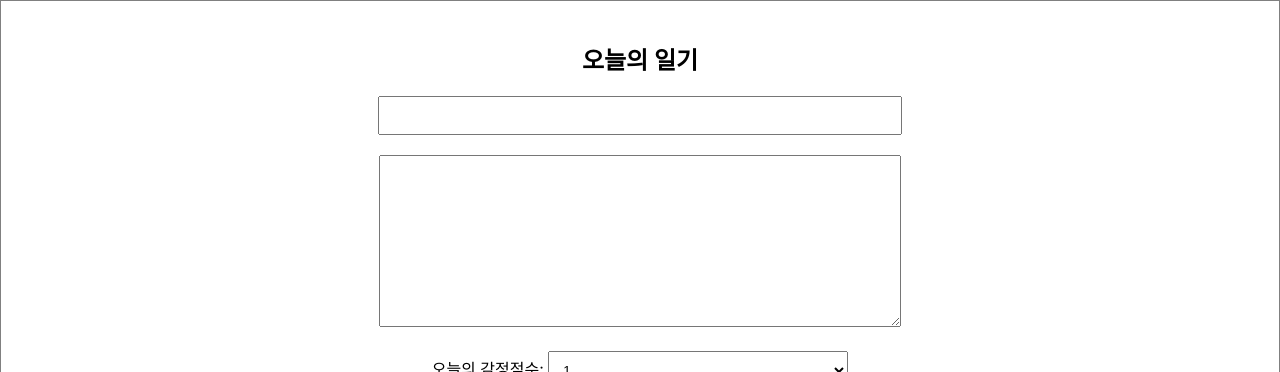
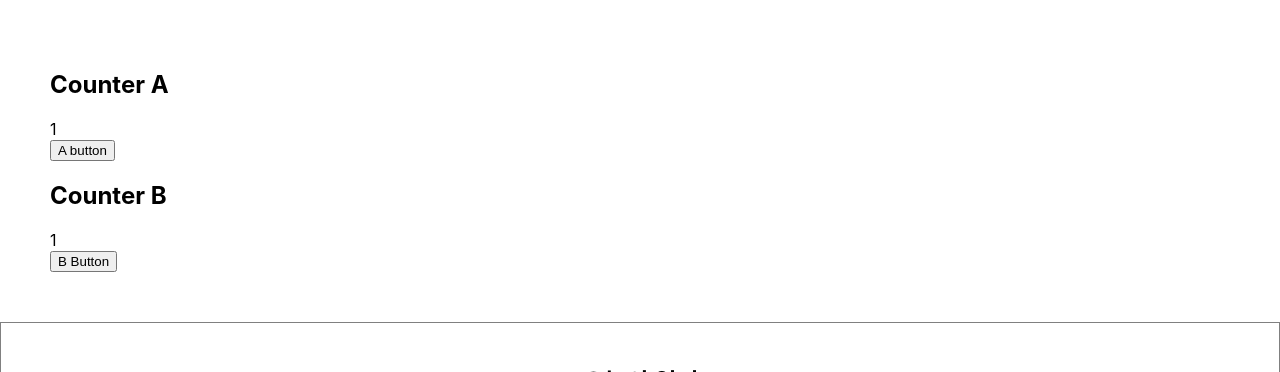
Before and after one commit to dlacked/GDSC_React_Study, a React (Create React App) app: page / in a window 1280 px wide. Shown: the top 372 px of the page. Built offline with nearby package versions, Linux system fonts and the light colour scheme; no server answers.

Commit message:
46. 6-11. 최적화 2 - React.memo

```diff
--- a/src/App.js
+++ b/src/App.js
@@ -2,6 +2,7 @@
 import './App.css'
 import DiaryEditor from './DiaryEditor'
 import DiaryList from './DiaryList'
+import OptimizeTest from './OptimizeTest';
 
 function App() {
   const [data, setData] = useState([])
@@ -53,8 +54,6 @@
   }
 
   const getDiaryAnalysis = useMemo(() => {
-    console.log("일기 분석 시작")
-
     const goodCount = data.filter((it)=>it.emotion >= 3).length
     const badCount = data.length - goodCount
     const goodRatio = (goodCount / data.length) * 100
@@ -65,6 +64,7 @@
 
   return (
     <div className="App">
+      <OptimizeTest />
       <DiaryEditor onCreate={onCreate}/>
       <div>전체 일기: {data.length}</div>
       <div>기분 좋은 일기 개수: {goodCount}</div>
--- /dev/null
+++ b/src/OptimizeTest.jsx
@@ -0,0 +1,51 @@
+import React, { useEffect, useState } from "react"
+
+const CounterA = React.memo(({count}) => {
+
+    useEffect(()=>{
+        console.log(`counterA update`)
+    })
+    return <div>{count}</div>
+})
+
+const CounterB = ({obj}) => {
+
+    useEffect(()=>{
+        console.log(`counterB update`)
+    })
+
+    return <div>{obj.count}</div>
+}
+
+const areEqual = (prevProps, nextProps) =>{
+    return prevProps.obj.count === nextProps.obj.count
+}
+
+const MemorizedCounterB = React.memo(CounterB, areEqual)
+
+const OptimizeTest = () =>{
+
+    const [count, setCount] = useState(1)
+    const [obj, setObj] = useState({
+        count: 1
+    })
+
+    return (
+        <div style={{ padding: 50 }}>
+            <div>
+                <h2>Counter A</h2>
+                <CounterA count={count} />
+                <button onClick={() => setCount(count)}>A button</button>
+            </div>
+            <div>
+                <h2>Counter B</h2>
+                <MemorizedCounterB obj={obj} />
+                <button onClick={()=>setObj({
+                    count: obj.count,
+                })}>B Button</button>
+            </div>
+        </div>
+    )
+}
+
+export default OptimizeTest
```
